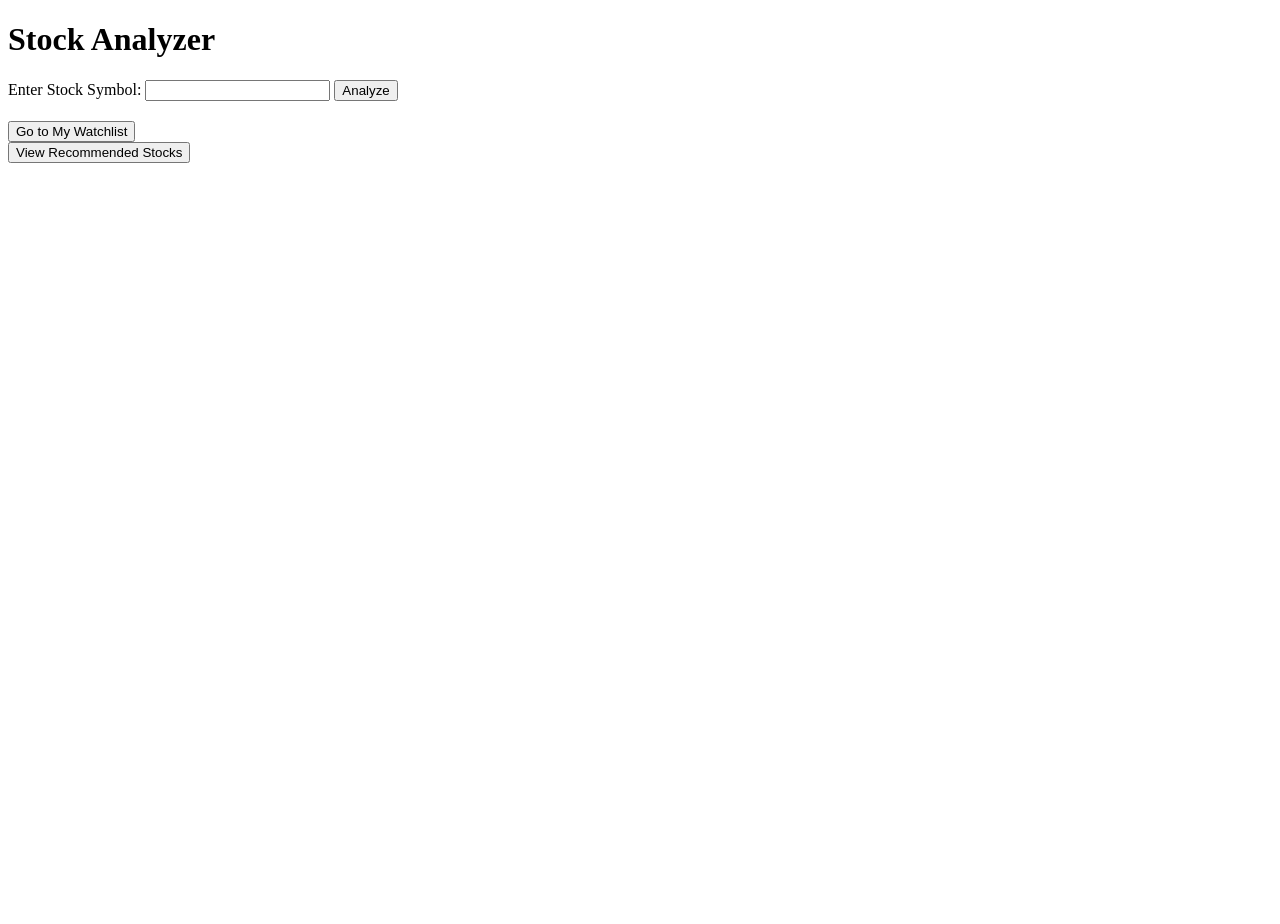
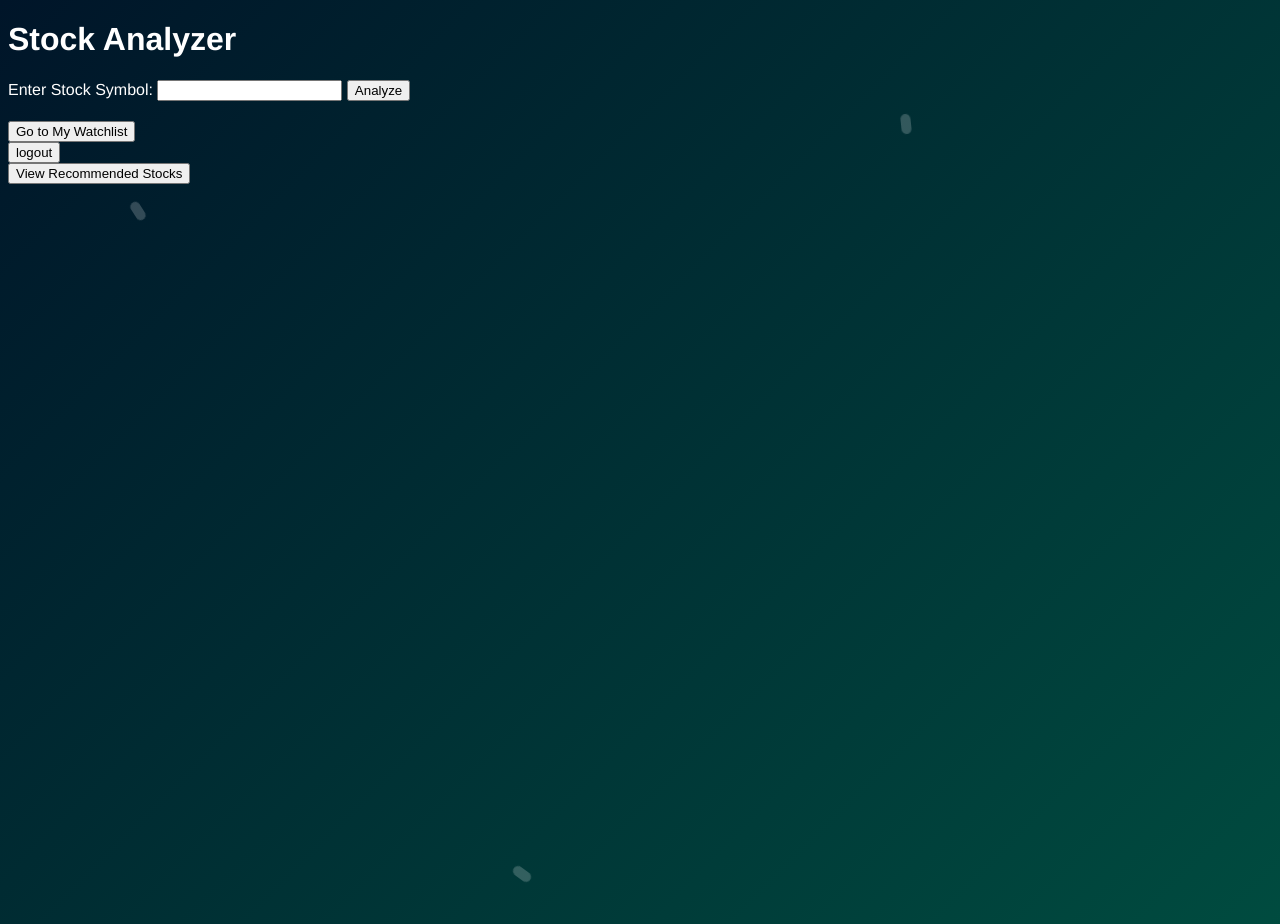
Before and after one commit to stonklord84/stock_analysis, a Flask app: template templates/index.html in a window 1280 px wide. Run offline with Flask 3, Linux system fonts and the light colour scheme; the template is opened without the code that fills it, so the values that code supplies are empty.

Commit message:
Update index.html

```diff
--- a/templates/index.html
+++ b/templates/index.html
@@ -2,10 +2,64 @@
 <html lang="en">
 <head>
     <meta charset="UTF-8">
-    <title>Stock Analyzer</title>
+    <title>STOCKPILL.COM</title>
+    <style>
+        body{
+            color: white;
+            font-family: "Helvetica Neue", sans-serif;
+        }
+        .hero {
+            position: fixed;
+            top: 0;
+            left: 0;
+            width: 100%;
+            height: 100vh;
+            background: linear-gradient(135deg, #001529, #004d40);
+            overflow: hidden;
+            color: white;
+            text-align: center;
+            padding-top: 4rem;
+            border-radius: 0 0 10px 10px;
+            z-index: 0; /* 👈 Push behind content */
+            pointer-events: none; /* 👈 Allow interaction with content below */
+        }
+
+        .pill{
+            position: absolute;
+            width: 20px;
+            height: 10px;
+            background:white;
+            border-radius: 50px;
+            opacity: 0.2;
+            animation: floatUp 8s linear infinite;
+        }
+
+        /* Create multiple pills with different positions/speeds */
+        .pill:nth-child(1) { left: 10%; animation-duration: 10s; }
+        .pill:nth-child(2) { left: 40%; animation-duration: 6s; }
+        .pill:nth-child(3) { left: 70%; animation-duration: 9s; }
+
+        @keyframes floatUp {
+            0%{
+                top: 100%;
+                transform: rotate(0deg);
+            }
+            100% {
+                top: -20%;
+                transform: rotate(360deg);
+            }
+        }
+
+    </style>
 </head>
 <body>
-    <h1>Stock Analyzer</h1>
+    <div class="hero">
+        <div class="pill"></div>
+        <div class="pill"></div>
+        <div class="pill"></div>
+    </div>
+    <div style="position: relative; z-index: 1;">
+    <h1 >Stock Analyzer</h1>
     <form method="post">
         <label for="symbol">Enter Stock Symbol:</label>
         <input type="text" name="symbol" id="symbol" value="{{ symbol }}">
@@ -14,7 +68,7 @@
 
 
     {% if signal %}
-        <h2>Signal: {{ signal }}</h2>
+        <h2>Suggested Action: {{ signal }}</h2>
         <img src="{{ url_for('static', filename='output.png') }}" width="800">
 
         <a href="{{ url_for('statsForNerds') }}?symbol={{ symbol }}">
@@ -44,8 +98,12 @@
     <button type="submit">Go to My Watchlist</button>
     </form>
 
-</body>
-<form action="/recommend" method="get">
+    <form action="{{ url_for('logout') }}" method="post">
+    <button type="submit">logout</button>
+    </form>
+    <form action="/recommend" method="get">
     <button type="submit">View Recommended Stocks</button>
 </form>
+</div>
+</body>
 </html>
```
